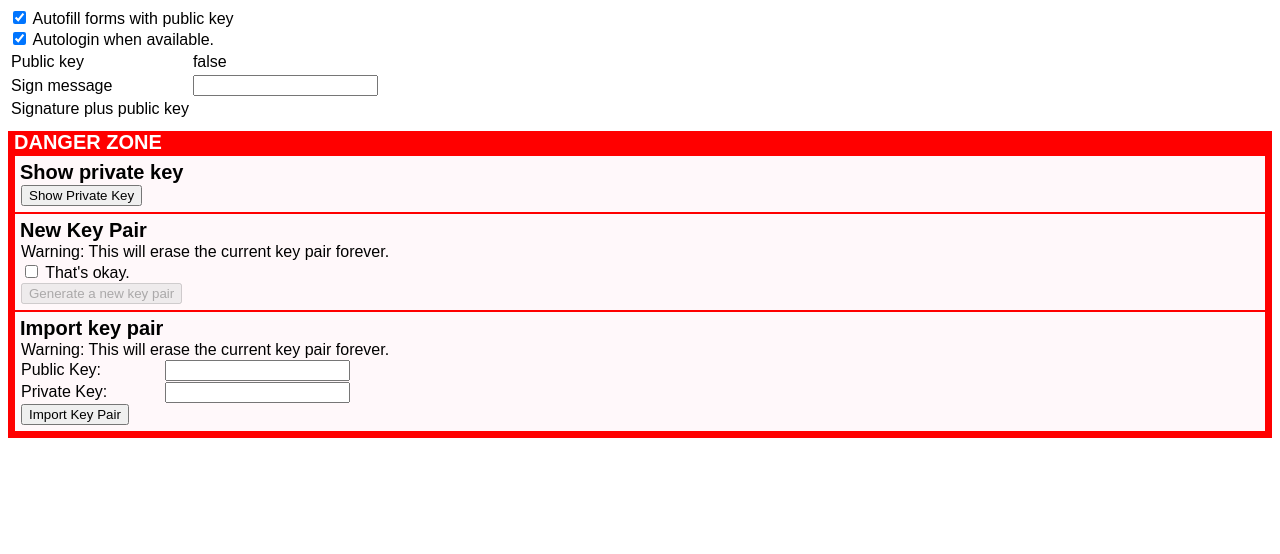
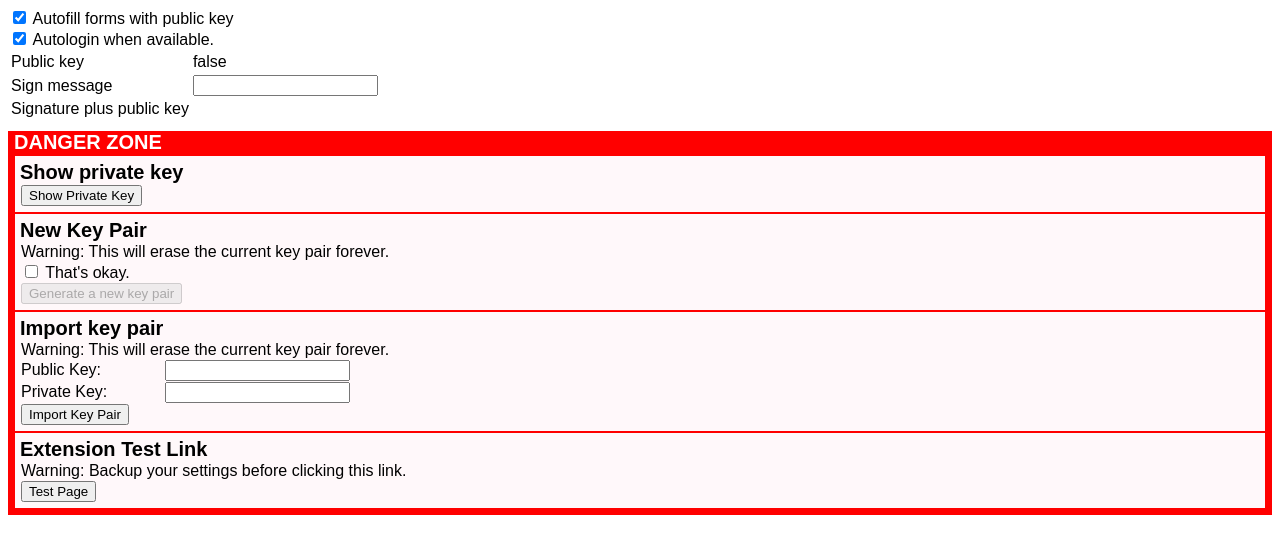
Before and after one commit to zcrap/Cypherpass, a browser extension: page src/options.html in a window 1280 px wide. Drawn offline with Linux system fonts and the light colour scheme.

Commit message:
add test page link to options page

```diff
--- a/src/options.html
+++ b/src/options.html
@@ -93,8 +93,20 @@
 					<button id="importKeyPairButton">Import Key Pair</button>
 				</p>
 			</div>
+
+			<div>
+				<p>
+					Extension Test Link
+				</p>
+				<p>
+					Warning: Backup your settings before clicking this link.
+				</p>
+				<p>
+					<button id="testPage">Test Page</button>
+				</p>
+
+			</div>
 		</div>
-
 
 		<p>
 			<span id="status">&nbsp</span>
--- a/src/options.js
+++ b/src/options.js
@@ -26,7 +26,6 @@ function restore_options(items, callback) {
 		} else {
 			document.getElementById('privateKey').textContent = "";
 		}
-
 
 		//callback or return
 		if (typeof callback === 'function') {
@@ -140,6 +139,11 @@ function import_key_pair() {
 	}
 }
 
+//test link
+function test_page() {
+	chrome.tabs.create({url: "src/test.html"});
+}
+
 
 
 
@@ -173,3 +177,6 @@ function option_page() {
 //Import key pair
 	document.getElementById('importKeyPairButton').addEventListener("click", import_key_pair);
 }
+
+//Test page
+document.getElementById('testPage').addEventListener('click', test_page);
```
